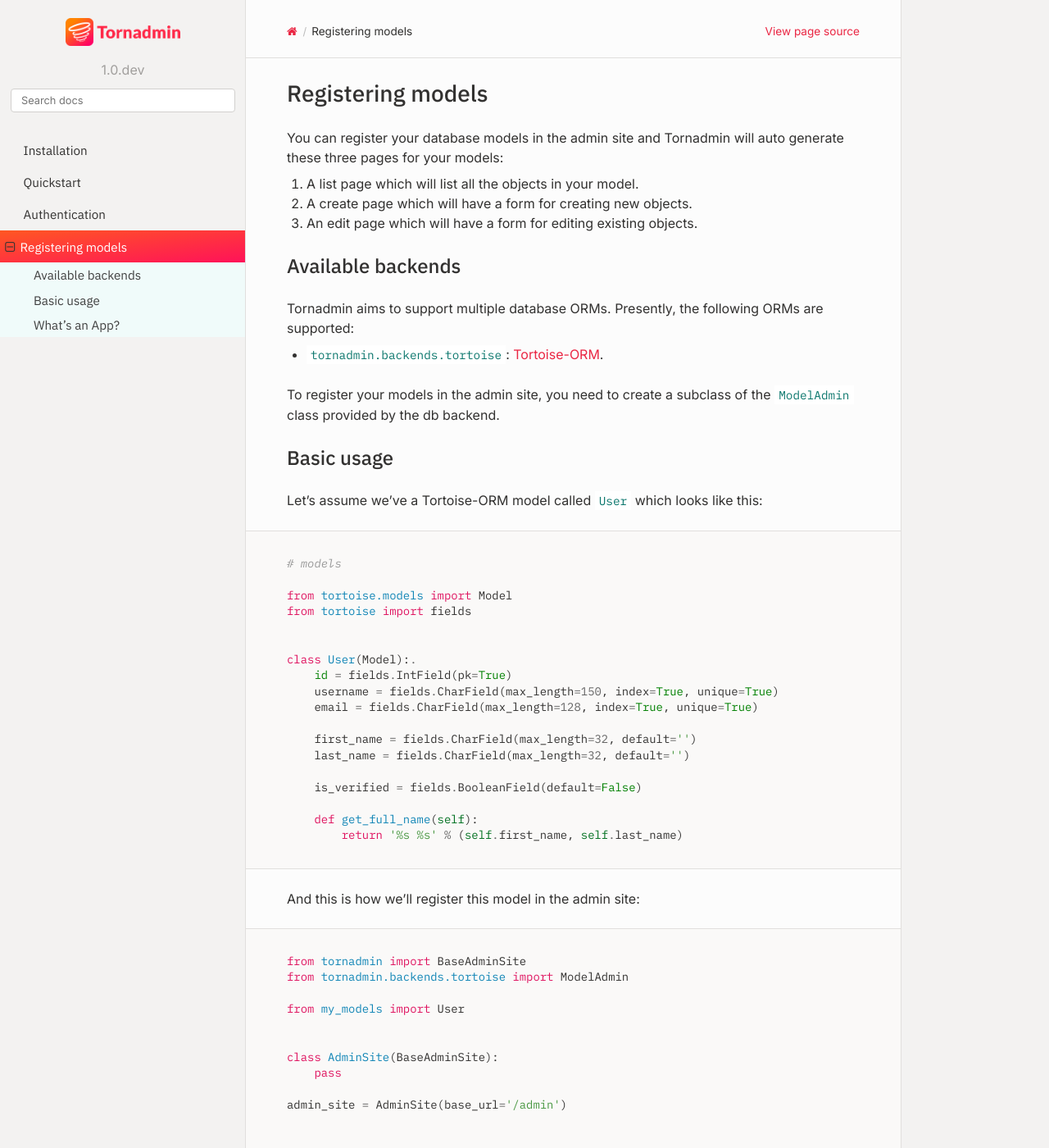
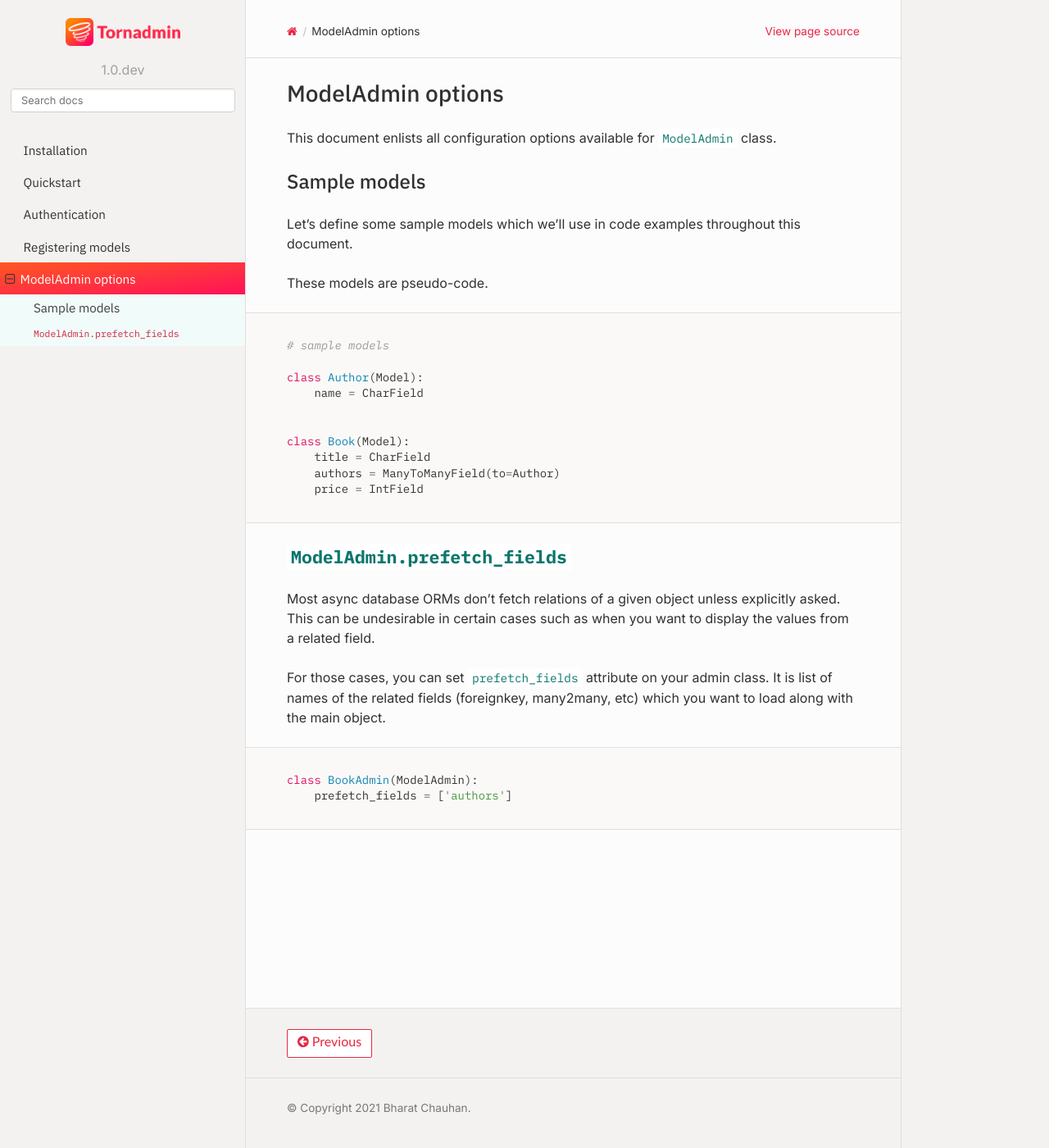
Before and after one commit to bhch/tornadmin, a Sphinx documentation site: the page built from docs/modeladmin.rst, in a window 1280 px wide and 1400 px high. Shown: the whole window at 82% size. Built offline with Sphinx 7.4.7 and the Read the Docs theme 2.0.0, drawn with Linux system fonts in a browser that asks for light colours; some of the changed text lies outside the part shown.

Commit message:
Add modeladmin docs

```diff
--- a/docs/index.rst
+++ b/docs/index.rst
@@ -20,4 +20,5 @@
    installation
    quickstart
    authentication
+   registering-models
    modeladmin
--- a/docs/modeladmin.rst
+++ b/docs/modeladmin.rst
@@ -1,91 +1,42 @@
-Registering models
+ModelAdmin options
 ==================
 
-You can register your database models in the admin site and Tornadmin will
-auto generate these three pages for your models:
+This document enlists all configuration options available for ``ModelAdmin`` class.
 
-1. A list page which will list all the objects in your model.
-2. A create page which will have a form for creating new objects.
-3. An edit page which will have a form for editing existing objects.
+Sample models
+-------------
 
-Available backends
-------------------
+Let's define some sample models which we'll use in code examples throughout this
+document.
 
-Tornadmin aims to support multiple database ORMs. Presently, the following
-ORMs are supported:
-
-- ``tornadmin.backends.tortoise``: `Tortoise-ORM <https://github.com/tortoise/tortoise-orm/>`_.
-
-To register your models in the admin site, you need to create a subclass of the
-``ModelAdmin`` class provided by the db backend.
-
-Basic usage
------------
-
-Let's assume we've a Tortoise-ORM model called ``User`` which looks like this:
+These models are pseudo-code.
 
 .. code-block:: python
 
-    # models
+    # sample models
 
-    from tortoise.models import Model
-    from tortoise import fields
+    class Author(Model):
+        name = CharField
 
 
-    class User(Model):.
-        id = fields.IntField(pk=True)
-        username = fields.CharField(max_length=150, index=True, unique=True)
-        email = fields.CharField(max_length=128, index=True, unique=True)
+    class Book(Model):
+        title = CharField
+        authors = ManyToManyField(to=Author)
+        price = IntField
 
-        first_name = fields.CharField(max_length=32, default='')
-        last_name = fields.CharField(max_length=32, default='')
 
-        is_verified = fields.BooleanField(default=False)
+``ModelAdmin.prefetch_fields``
+------------------------------
 
-        def get_full_name(self):
-            return '%s %s' % (self.first_name, self.last_name)
+Most async database ORMs don't fetch relations of a given object unless explicitly
+asked. This can be undesirable in certain cases such as when you want to display
+the values from a related field.
 
-And this is how we'll register this model in the admin site:
+For those cases, you can set ``prefetch_fields`` attribute on your admin class.
+It is list of names of the related fields (foreignkey, many2many, etc) which you
+want to load along with the main object.
 
 .. code-block:: python
 
-    from tornadmin import BaseAdminSite
-    from tornadmin.backends.tortoise import ModelAdmin
-
-    from my_models import User
-
-
-    class AdminSite(BaseAdminSite):
-        pass
-
-    admin_site = AdminSite(base_url='/admin')
-
-
-    class UserAdmin(ModelAdmin):
-        pass
-
-
-    # pass an instance of ModelAdmin
-    # to admin site's register method
-    admin_site.register(UserAdmin(model=User, app='Auth'))
-
-
-What's an App?
---------------
-
-The concept of Apps (applications) is inspired by Django. This provides a way
-for you to organize similar models under a single app.
-
-Example:
-
-- App: **Blog**
-
-    - ``Articles``
-    - ``Authors``
-    - ``Comments``
-
-- App: **Shop**
-
-    - ``Products``
-    - ``Categories``
-    - ``Orders``
+    class BookAdmin(ModelAdmin):
+        prefetch_fields = ['authors']
--- /dev/null
+++ b/docs/registering-models.rst
@@ -0,0 +1,98 @@
+Registering models
+==================
+
+You can register your database models in the admin site and Tornadmin will
+auto generate these three pages for your models:
+
+1. A list page which will list all the objects in your model.
+2. A create page which will have a form for creating new objects.
+3. An edit page which will have a form for editing existing objects.
+
+Available backends
+------------------
+
+Tornadmin aims to support multiple database ORMs. Presently, the following
+ORMs are supported:
+
+- ``tornadmin.backends.tortoise``: `Tortoise-ORM <https://github.com/tortoise/tortoise-orm/>`_.
+
+To register your models in the admin site, you need to create a subclass of the
+``ModelAdmin`` class provided by the db backend.
+
+Basic usage
+-----------
+
+Let's assume we've a Tortoise-ORM model called ``User`` which looks like this:
+
+.. code-block:: python
+
+    # models
+
+    from tortoise.models import Model
+    from tortoise import fields
+
+
+    class User(Model):.
+        id = fields.IntField(pk=True)
+        username = fields.CharField(max_length=150, index=True, unique=True)
+        email = fields.CharField(max_length=128, index=True, unique=True)
+
+        first_name = fields.CharField(max_length=32, default='')
+        last_name = fields.CharField(max_length=32, default='')
+
+        is_verified = fields.BooleanField(default=False)
+
+        def get_full_name(self):
+            return '%s %s' % (self.first_name, self.last_name)
+
+And this is how we'll register this model in the admin site:
+
+.. code-block:: python
+
+    from tornadmin import BaseAdminSite
+    from tornadmin.backends.tortoise import ModelAdmin
+
+    from my_models import User
+
+
+    class AdminSite(BaseAdminSite):
+        pass
+
+    admin_site = AdminSite(base_url='/admin')
+
+
+    class UserAdmin(ModelAdmin):
+        pass
+
+
+    # pass an instance of ModelAdmin
+    # to admin site's register method
+    admin_site.register(UserAdmin(model=User, app='Auth'))
+
+
+What's an App?
+--------------
+
+The concept of Apps (applications) is inspired by Django. This provides a way
+for you to organize similar models under a single app.
+
+Example:
+
+- App: **Blog**
+
+    - ``Articles``
+    - ``Authors``
+    - ``Comments``
+
+- App: **Shop**
+
+    - ``Products``
+    - ``Categories``
+    - ``Orders``
+
+
+Configuration
+-------------
+
+See :doc:`ModelAdmin options <modeladmin>` document for details about configuring
+the admin pages for a model.
```
